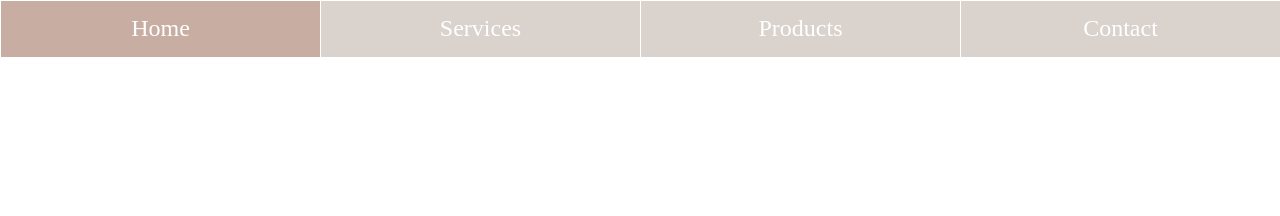
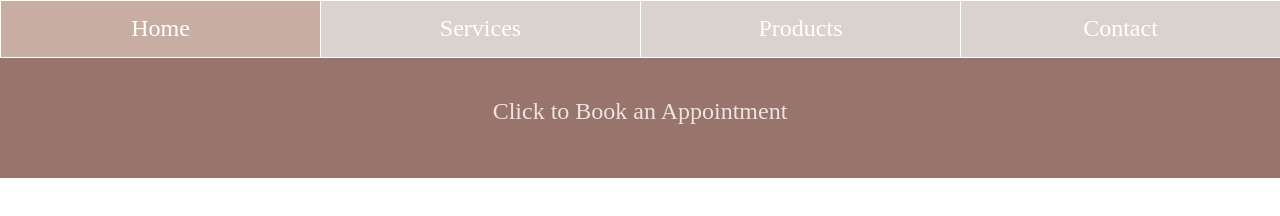
Before and after one commit to PhilipLGeLinas/Kennaesthetics, a website built with Parcel: page index.html in a window 1280 px wide. Built offline with nearby package versions, Linux system fonts and the light colour scheme.

Commit message:
banner complete

```diff
--- a/css/main.css
+++ b/css/main.css
@@ -54,6 +54,27 @@ li a:hover {
 
 .active {
   background-color: rgb(200, 173, 162);
+}
+
+#banner {
+  height: 80px;
+  width: 100%;
+  background-color: rgb(153, 116, 108);
+  padding-top: 40px;
+  text-align: center;
+}
+
+div a {
+  color: inherit;
+  text-decoration: none;
+}
+
+div a:visited {
+  background-color: rgb(153, 116, 108);
+}
+
+div a:hover {
+  color: white;
 }
 
 /*
--- a/index.html
+++ b/index.html
@@ -32,6 +32,10 @@
     <li><a href="#contact">Contact</a></li>
   </ul>
 
+  <div id="banner">
+    <a href="https://em.summitspafloat.com/aesthetics/" target="_blank">Click to Book an Appointment</a>
+  </div>
+
   <script src="js/vendor/modernizr-3.11.2.min.js"></script>
   <script src="js/plugins.js"></script>
   <script src="js/main.js"></script>
```
